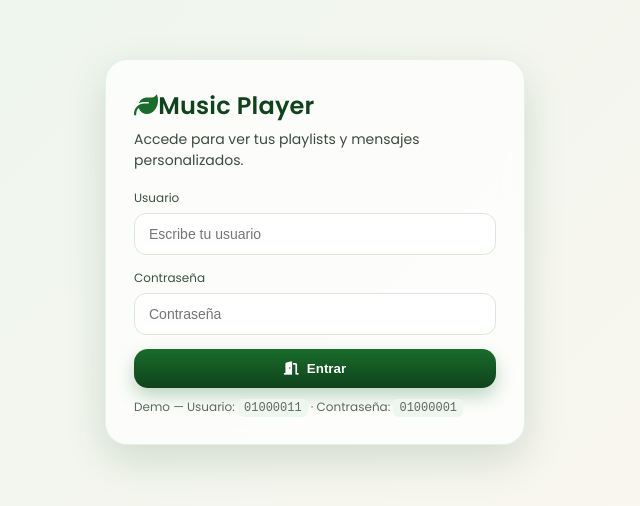
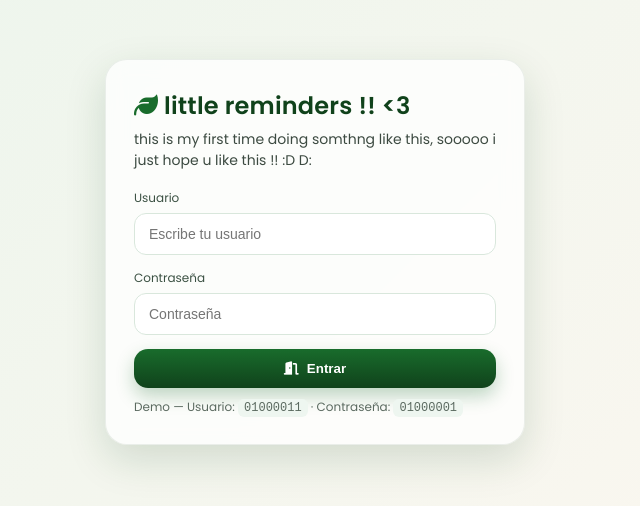
Before and after one commit to jumAngie/birthday-gift, a plain HTML site: page playlist/index.html in a window 1280 px wide. Shown: the part 148-654 px from the top of the page, without its empty margins (325-965 px from the left). Drawn offline with Linux system fonts and the light colour scheme.

Commit message:
weeeeeeee

```diff
--- a/playlist/index.html
+++ b/playlist/index.html
@@ -263,8 +263,8 @@
 <!-- LOGIN -->
 <section class="login-wrap" id="login">
   <div class="login">
-    <h1><i class="fa-solid fa-leaf" style="color:#196C2C"></i>Music Player</h1>
-    <p>Accede para ver tus playlists y mensajes personalizados.</p>
+    <h1><i class="fa-solid fa-leaf" style="color:#196C2C"></i> little reminders !! <3 </h1>
+    <p>this is my first time doing somthng like this, sooooo i just hope u like this !! :D D: </p>
     <div class="field">
       <label>Usuario</label>
       <input id="user" placeholder="Escribe tu usuario" autocomplete="username">
```
